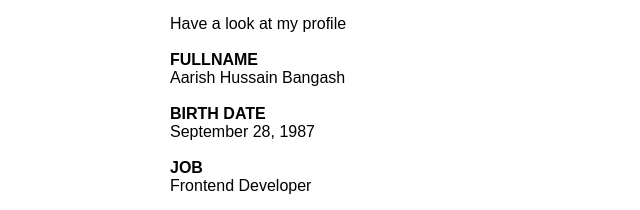
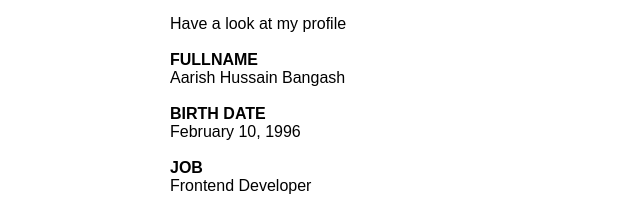
Before and after one commit to Aarishbangash/portfolio-Assigment, a plain HTML site: page index.html in a window 1280 px wide. Shown: the part 1187-1397 px from the top of the page, 140-780 px from the left. Drawn offline with Linux system fonts and the light colour scheme.

Commit message:
Update index.html

```diff
--- a/index.html
+++ b/index.html
@@ -71,7 +71,7 @@
             <p> <strong class="p1">FULLNAME</strong></p>
             <p class="p1">Aarish Hussain Bangash</p> <br>
             <p><strong class="p1">BIRTH DATE</strong></p>
-            <p class="p1">September 28, 1987</p> <br>
+            <p class="p1">February 10, 1996</p> <br>
             <p><strong class="p1">JOB</strong></p>
             <p class="p1">Frontend Developer</p><br>
             <p> <strong class="p1">EMAIL</strong></p>
```
